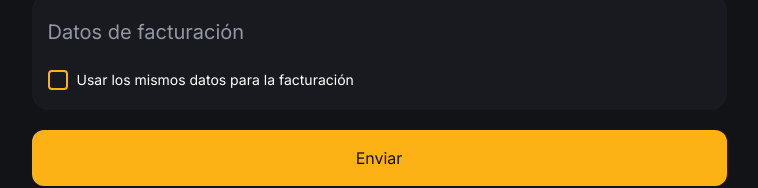
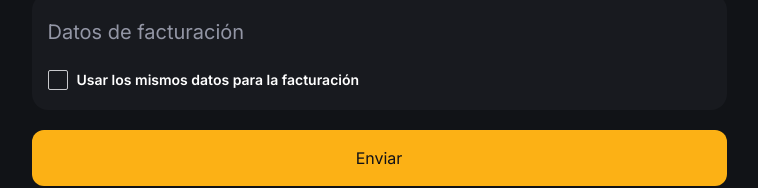
Before and after one commit to aaltamar12/landing-trd, a Next.js app: page / in a window 1280 px wide. Shown: the part 918-1106 px from the top of the page, without its empty margins (261-1019 px from the left). Built offline with nearby package versions, Linux system fonts and the light colour scheme; no server answers.

Commit message:
feat: redirect to user page

```diff
--- a/app/components/dropdownField.js
+++ b/app/components/dropdownField.js
@@ -24,7 +24,7 @@ export default function DropdownField({
       <select
         value={value}
         onChange={handleDropdown}
-        className="w-full bg-transparent text-[#9396A5] text-sm md:text-base font-normal outline-none border border-[#272a33] rounded-lg"
+        className="w-full bg-transparent text-[#9396A5] text-sm md:text-base font-normal outline-none border border-[#272a33] rounded-lg hover:cursor-pointer"
       >
         <option value="" disabled>
           Selecciona una opción
--- a/app/components/registerUser.js
+++ b/app/components/registerUser.js
@@ -1,14 +1,14 @@
 "use client";
 
 import { useEffect, useState } from "react";
+import { useRouter } from "next/navigation";
 import Image from "next/image";
-import FormField from "./formField";
-import FormFieldIcon from "./formFieldIcon";
 import UserForm from "./userForm";
 import Checkbox from "./checkbox";
 import Loading from "./loading";
 
 export default function RegisterUser() {
+  const router = useRouter();
   const [loading, setLoading] = useState(true);
 
   const [userData, setUserData] = useState({
@@ -22,13 +22,14 @@ export default function RegisterUser() {
     useAsBillingInfo: "",
   });
 
+  const handleSubmit = () => {
+    console.log({ userData });
+    router.push("/user/e9000a91-991e-44a4-93d8-564e0e93fed3");
+  };
+
   const handleOnChange = (value, name) => {
     setUserData({ ...userData, [name]: value });
   };
-
-  useEffect(() => {
-    console.log({ userData });
-  }, [userData]);
 
   useEffect(() => {
     setTimeout(() => {
@@ -74,13 +75,7 @@ export default function RegisterUser() {
                       }}
                     />
                   </div>
-                  <div
-                    className={`text-white text-xs md:text-sm ${
-                      userData.useAsBillingInfo
-                        ? "font-semibold"
-                        : "font-normal"
-                    }`}
-                  >
+                  <div className="text-white text-xs md:text-sm font-semibold">
                     Usar los mismos datos para la facturación
                   </div>
                 </div>
@@ -88,9 +83,7 @@ export default function RegisterUser() {
 
               <button
                 className="h-14 w-full px-5 py-2.5 bg-[#fcb115] rounded-xl text-center text-[#111217]"
-                onClick={() => {
-                  console.log("CLIC");
-                }}
+                onClick={handleSubmit}
               >
                 Enviar
               </button>
```
Also changed, not shown: public/checkbox_outlined.svg.
